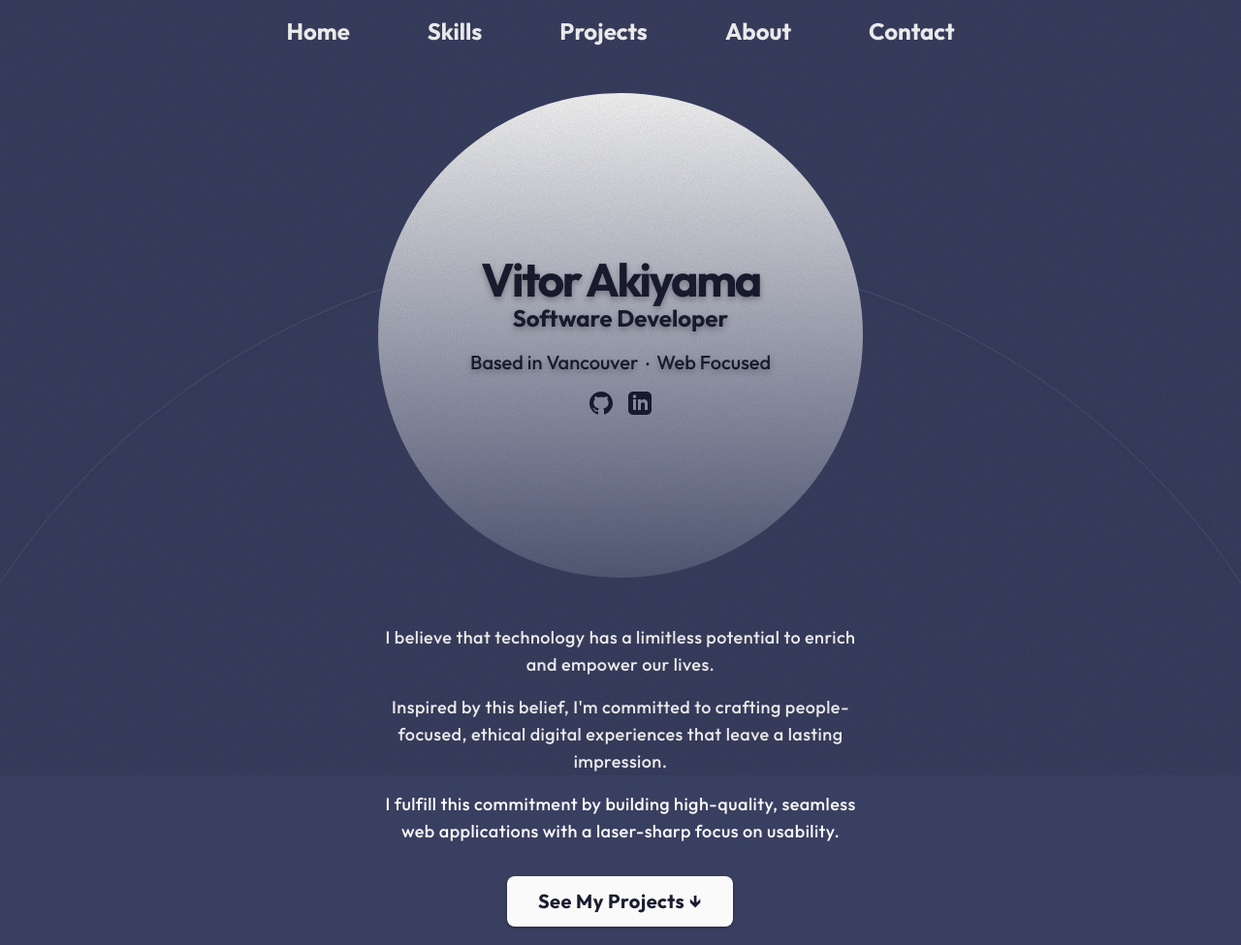
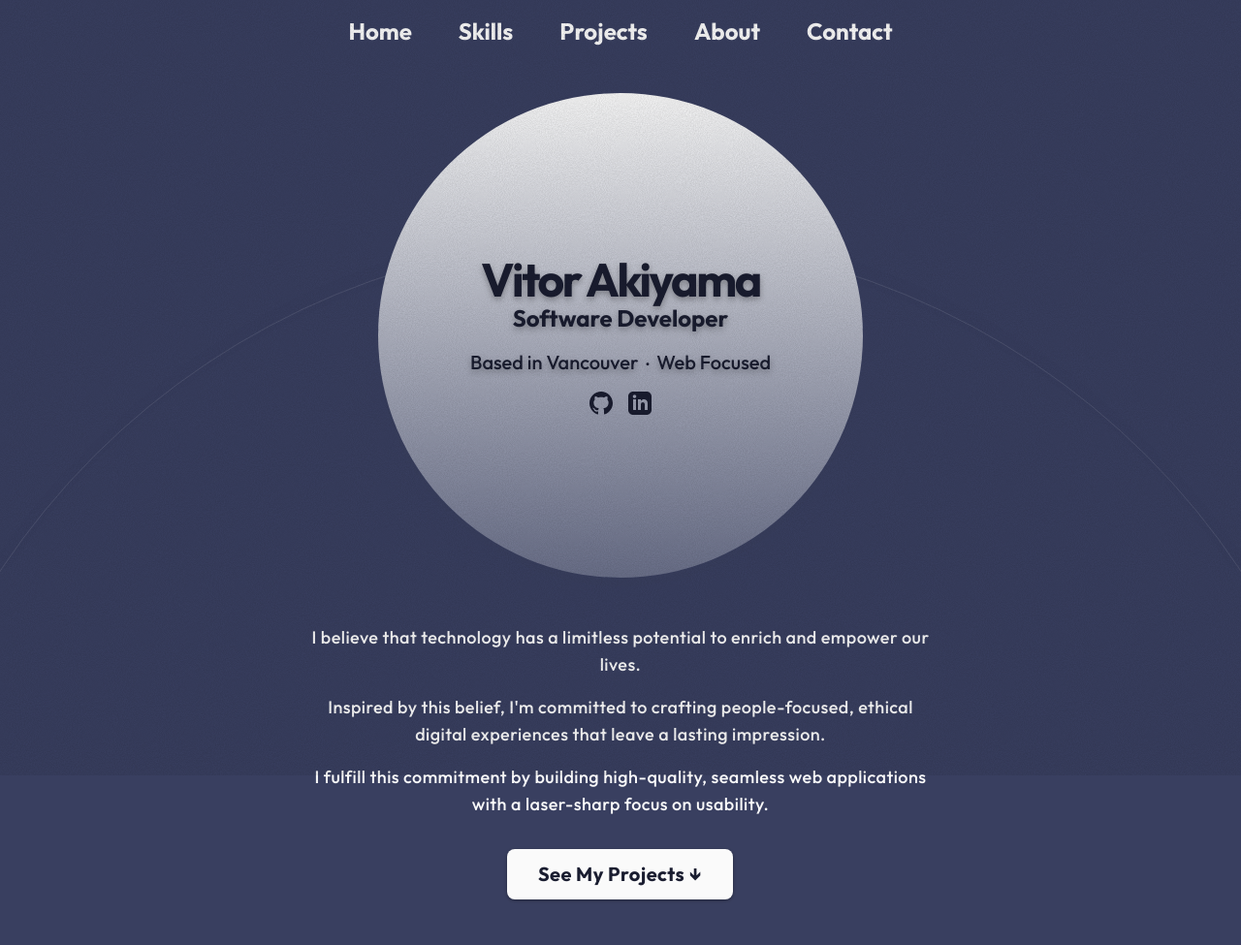
Before and after one commit to Vakiyama/portfolio, an Astro site: page / in a window 1280 px wide. Shown: the top 975 px of the page at 97% size. Built offline with nearby package versions, Linux system fonts and the light colour scheme; Astro itself is replaced by a stand-in of ours.

Commit message:
fix: brighten moon, reduce navigation item gap, widen hero text

```diff
--- a/src/components/Navigation.astro
+++ b/src/components/Navigation.astro
@@ -4,7 +4,7 @@ import NavItem from "./NavItem.astro";
 ---
 
 <nav class="py-4">
-  <ul class="flex flex-row items-center justify-center lg:gap-20 md:gap-12 gap-4 text-off-white sm:text-xl text-large md:text-2xl">
+  <ul class="flex flex-row items-center justify-center lg:gap-12 md:gap-12 gap-4 text-off-white sm:text-xl text-large md:text-2xl">
     <NavItem href="/" title="Home" />
     <NavItem href="/#skills" title="Skills" />
     <NavItem href="/#projects" title="Projects" />
--- a/src/pages/index.astro
+++ b/src/pages/index.astro
@@ -228,7 +228,7 @@ export const projects: Project[] = [
     <div class="absolute overflow-hidden w-full h-full pointer-events-none drop-shadow-[0px_-4px_8px_rgba(0,0,0,1)]">
       <div class="absolute lg:w-[120%] w-[120%] lg:h-[400%] h-[100%] border border-white/10 rounded-full top-[45%] -z-10 -left-[10%]" style="clip-path: inset(0 0 50% 0);"/>
     </div>
-    <div class="hero drop-shadow-black/1 drop-shadow-xl rotate-[0.00001deg] text-dark-blue z-10 lg:text-5xl text-4xl cursor-hover flex flex-col items-center justify-center bg-off-white rounded-full w-full max-w-[400px] lg:max-w-[500px] aspect-square overflow-hidden bg-linear-180 from-off-white to-120% to-light-blue">
+    <div class="hero drop-shadow-black/1 drop-shadow-xl rotate-[0.00001deg] text-dark-blue z-10 lg:text-5xl text-4xl cursor-hover flex flex-col items-center justify-center bg-off-white rounded-full w-full max-w-[400px] lg:max-w-[500px] aspect-square overflow-hidden bg-linear-180 from-off-white to-140% to-light-blue">
       <h1 class="text-dark-blue drop-shadow-md drop-shadow-black/30  tracking-tighter">
         <b>Vitor Akiyama</b>
       </h1>
@@ -249,7 +249,7 @@ export const projects: Project[] = [
       </div>
 
     </div>
-    <div class="py-4 flex gap-4 flex-col mt-8 text-off-white lg:text-lg items-center text-lg max-w-[500px] tracking-wide">
+    <div class="py-4 flex gap-4 flex-col mt-8 text-off-white lg:text-lg items-center text-lg max-w-[650px] tracking-wide">
       <p>
       I believe that technology has a limitless potential to enrich and empower our lives.
       </p>
```
